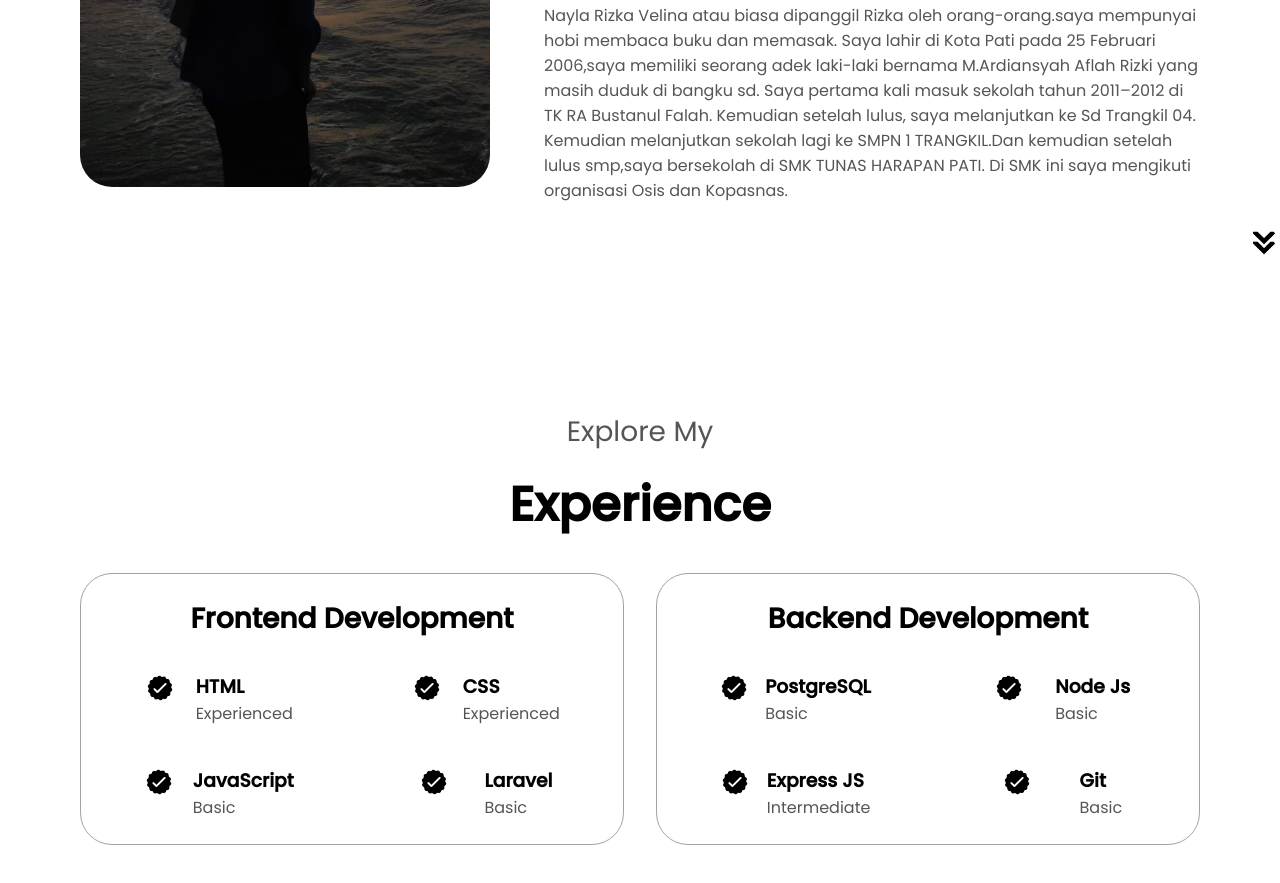
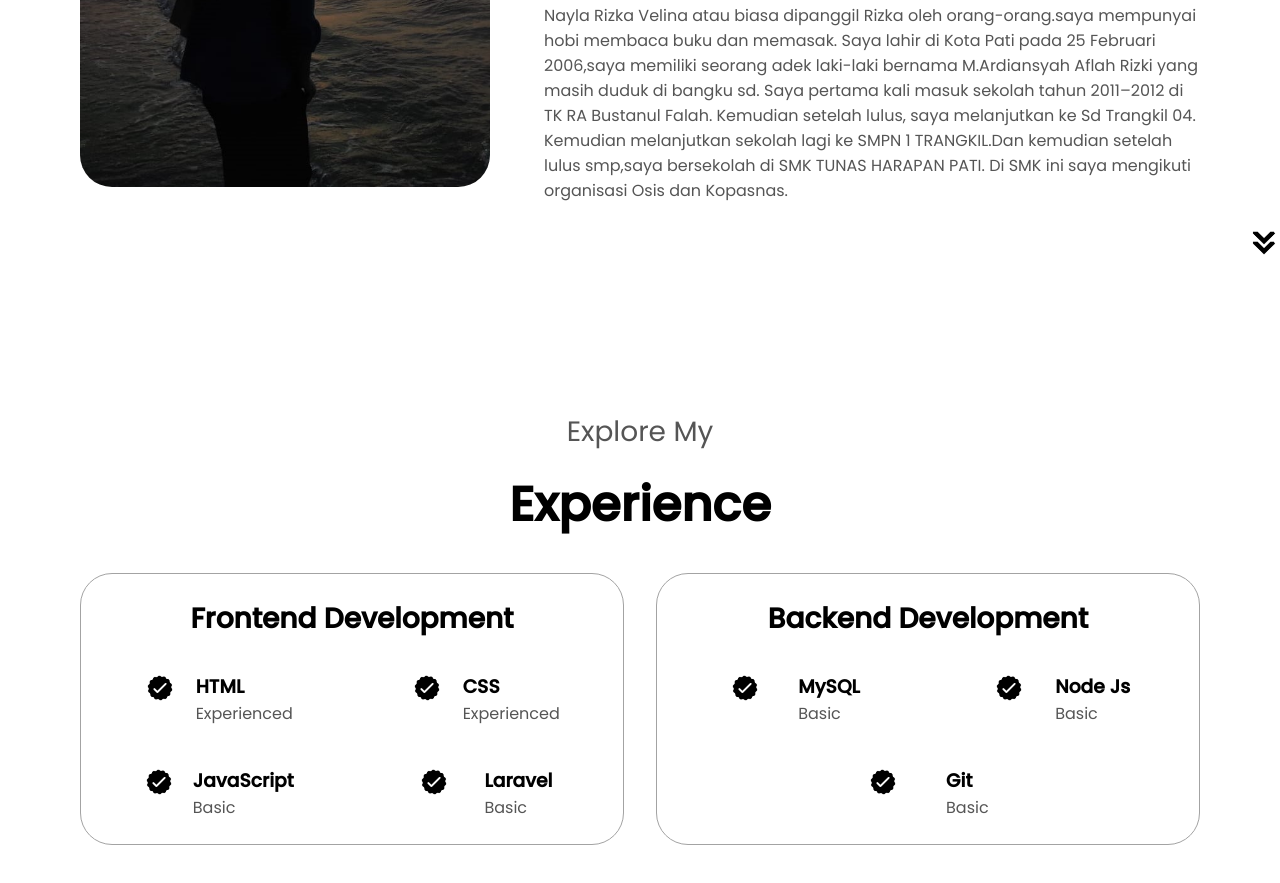
Before and after one commit to nyzrvl/portofolio, a plain HTML site: page index.html in a window 1280 px wide. Shown: the part 1445-2328 px from the top of the page. Drawn offline with Linux system fonts and the light colour scheme; a web font is replaced by a local one.

Commit message:
Update index.html

```diff
--- a/index.html
+++ b/index.html
@@ -48,8 +48,7 @@
                 <button class="btn btn-color-1" onclick="location.href='./#contact'">Contact Info</button>
             </div>
             <div id="socials-container">
-                <img src="./assets/linkedin.png" alt="My Linkedin profile" class="icon" onclick="location.href='https://linkedin.com/'">
-                <img src="./assets/github.png" alt="My Github Profile" class="icon" onclick="location.href='https://github.com/'">
+                <img src="./assets/github.png" alt="My Github Profile" class="icon" onclick="location.href='https://github.com/nyzrvl'">
             </div>
         </div>
     </section>
@@ -125,7 +124,7 @@
                          <article>
                             <img src="./assets/checkmark.png" alt="Experience icon" class="icon">
                             <div>
-                                <h3>PostgreSQL</h3>
+                                <h3>MySQL</h3>
                                 <p>Basic</p>
                             </div>
                         </article>
@@ -134,13 +133,6 @@
                             <div>
                                 <h3>Node Js</h3>
                                 <p>Basic</p>
-                            </div>
-                        </article>
-                        <article>
-                            <img src="./assets/checkmark.png" alt="Experience icon" class="icon">
-                            <div>
-                                <h3>Express JS</h3>
-                                <p>Intermediate</p>
                             </div>
                         </article>
                         <article>
```
